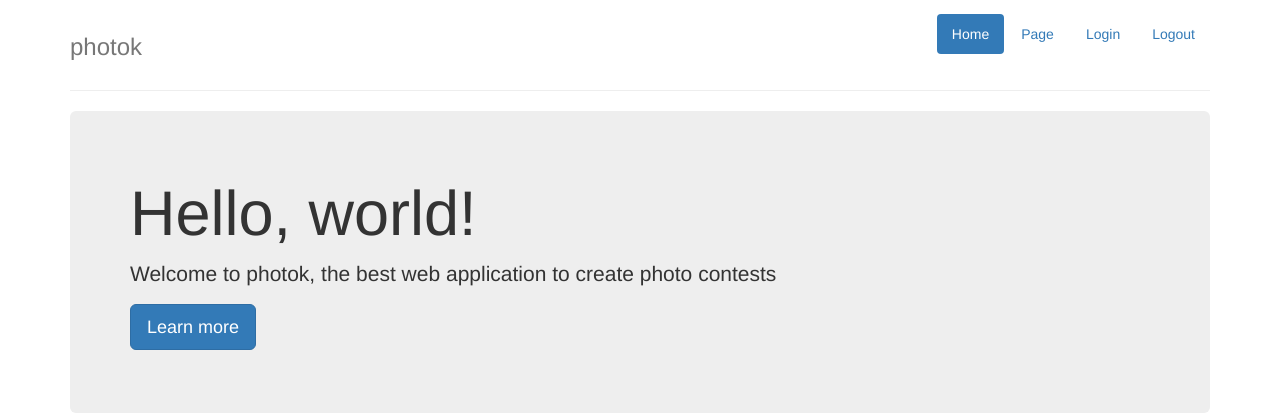
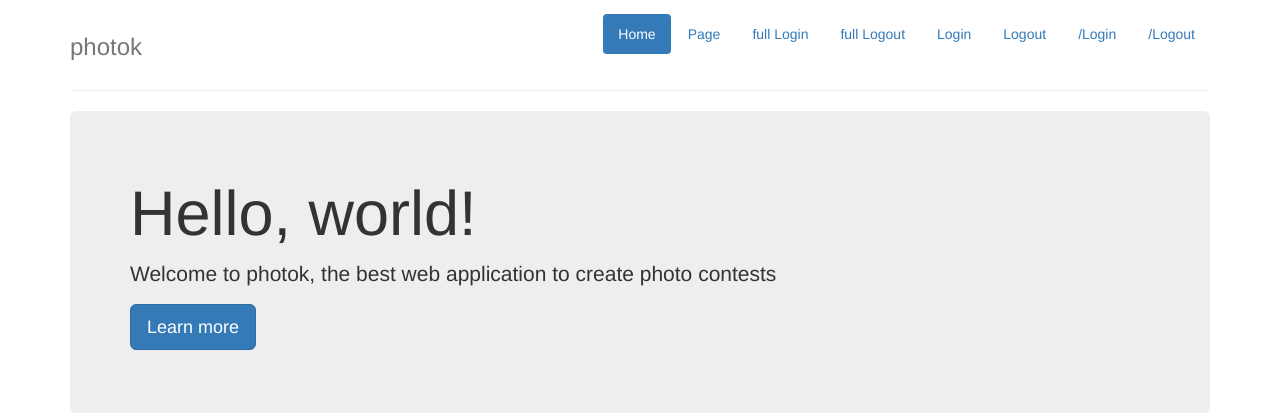
Before and after one commit to jgonsior/photok, a Flask app: page / in a window 1280 px wide. Shown: the top 420 px of the page. Run offline with Flask 2, Linux system fonts and the light colour scheme; parts of the project's set-up code (start-up, migrations or seed data) failed here and were passed over; some libraries are stand-ins or nearby versions.

Commit message:
test out some new routing links…

```diff
--- a/templates/generic/nav.html
+++ b/templates/generic/nav.html
@@ -15,9 +15,12 @@
           <li role="presentation"><a href="/link">Page</a></li>
         {% endif %}
 
-
-        <li role="presentation"><a href="/user/sign-in">Login</a></li>
-        <li role="presentation"><a href="/user/sign-out">Logout</a></li>
+        <li role="presentation"><a href="https://photok-photok.openshift.ida.liu.se/user/sign-in">full Login</a></li>
+        <li role="presentation"><a href="htpps://photok-photok.openshift.ida.liu.se/user/sign-out">full Logout</a></li>
+        <li role="presentation"><a href="user/sign-in">Login</a></li>
+        <li role="presentation"><a href="user/sign-out">Logout</a></li>
+        <li role="presentation"><a href="/user/sign-in">/Login</a></li>
+        <li role="presentation"><a href="/user/sign-out">/Logout</a></li>
       </ul>
     </nav>
     <h3 class="text-muted">photok</h3>
```
